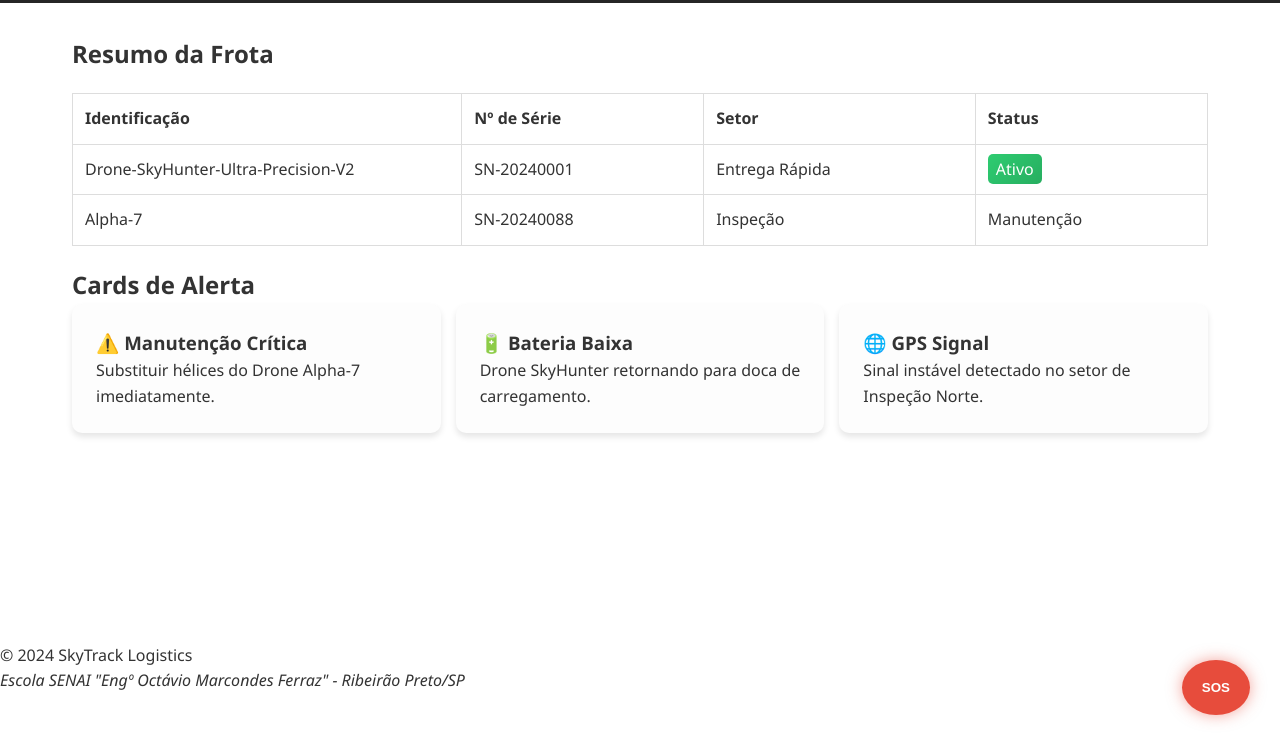
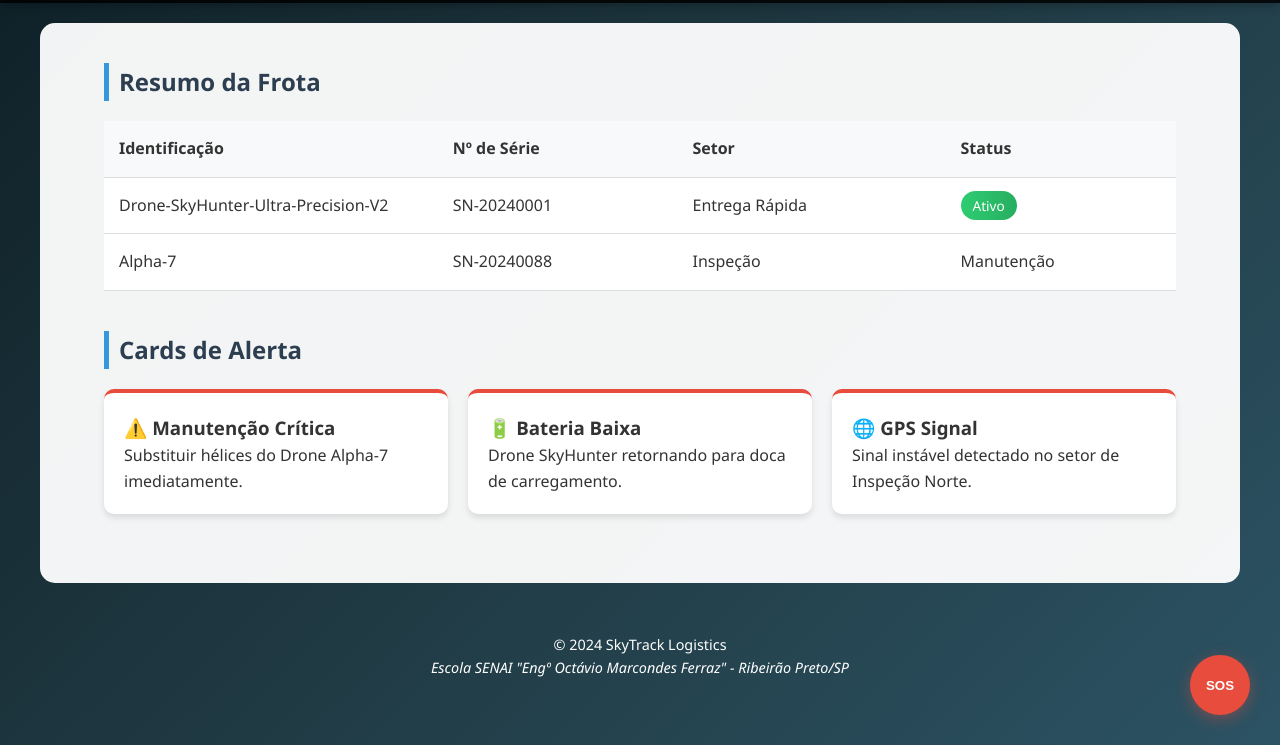
Before and after one commit to lorena-lodi/skytrack-logistics., a plain HTML site: page index.html in a window 1280 px wide. Shown: the part 55-800 px from the top of the page. Drawn offline with Linux system fonts and the light colour scheme.

Commit message:
Estilização final com gradiente

```diff
--- a/css/style.css
+++ b/css/style.css
@@ -1,4 +1,4 @@
-/* PARTE 4: O RESET */
+/* 1. RESET E CONFIGURAÇÕES BÁSICAS */
 * {
     box-sizing: border-box;
     margin: 0;
@@ -6,49 +6,64 @@
 }
 
 body {
-    font-family: 'Segoe UI', Tahoma, Geneva, Verdana, sans-serif;
-    background: url('../img/background.jpg') no-repeat center center fixed;
-    background-size: cover;
+    font-family: 'Segoe UI', Roboto, Helvetica, Arial, sans-serif;
+    /* Fundo em gradiente tecnológico caso não tenha imagem */
+    background: linear-gradient(135deg, #0f2027, #203a43, #2c5364);
+    background-attachment: fixed;
     color: #333;
     line-height: 1.6;
 }
 
-/* HEADER E NAV (FLEXBOX) */
+/* 2. HEADER E NAVEGAÇÃO (FLEXBOX) */
 header {
     background: rgba(0, 0, 0, 0.85);
     color: white;
-    padding: 1rem 2rem;
+    padding: 1rem 5%;
     display: flex;
     justify-content: space-between;
     align-items: center;
+    box-shadow: 0 2px 10px rgba(0,0,0,0.3);
 }
 
 nav ul {
     display: flex;
-    gap: 20px;
+    gap: 25px;
     list-style: none;
 }
 
 nav a {
     color: white;
     text-decoration: none;
-    font-weight: bold;
+    font-weight: 500;
+    transition: 0.3s;
 }
 
-/* LAYOUT PRINCIPAL */
-main {
-    padding: 2rem;
-    max-width: 1200px;
-    margin: auto;
-    background: rgba(255, 255, 255, 0.9);
-    min-height: 80vh;
+nav a:hover {
+    color: #3498db;
 }
 
-/* TABELA */
+/* 3. CONTEÚDO PRINCIPAL */
+main {
+    padding: 40px 5%;
+    max-width: 1200px;
+    margin: 20px auto;
+    background: rgba(255, 255, 255, 0.95);
+    border-radius: 15px;
+    min-height: 70vh;
+}
+
+h2 {
+    margin-bottom: 20px;
+    color: #2c3e50;
+    border-left: 5px solid #3498db;
+    padding-left: 10px;
+}
+
+/* 4. TABELAS (RESPONSIVO) */
 .table-container {
     width: 100%;
-    overflow-x: auto;
-    margin: 20px 0;
+    overflow-x: auto; /* Permite scroll no celular */
+    margin-bottom: 40px;
 }
 
 table {
@@ -58,50 +73,55 @@ table {
 }
 
 th, td {
-    border: 1px solid #ddd;
-    padding: 12px;
+    padding: 15px;
     text-align: left;
+    border-bottom: 1px solid #ddd;
 }
 
-/* TRUNCAMENTO (A TRÍADE) */
+th {
+    background-color: #f8f9fa;
+}
+
+/* TRUNCAMENTO (TRÍADE) */
 .truncate {
-    max-width: 200px;
+    max-width: 180px;
     white-space: nowrap;
     overflow: hidden;
     text-overflow: ellipsis;
 }
 
-/* ALERTAS (GRID COM FLEXBOX) */
+/* 5. CARDS DE ALERTA (FLEXBOX + GRID) */
 .grid-alerts {
     display: flex;
     flex-wrap: wrap;
-    gap: 15px;
+    gap: 20px;
 }
 
 .card {
     flex: 1 1 300px;
-    background: #fdfdfd;
-    padding: 1.5rem;
+    background: white;
+    padding: 20px;
     border-radius: 10px;
     box-shadow: 0 4px 6px rgba(0,0,0,0.1);
-    transition: all 0.3s ease;
+    border-top: 4px solid #e74c3c;
+    transition: transform 0.3s, box-shadow 0.3s;
 }
 
 .card:hover {
-    opacity: 0.85;
+    transform: translateY(-5px);
     box-shadow: 0 10px 20px rgba(0,0,0,0.2);
-    transform: translateY(-3px);
+    opacity: 0.9;
 }
 
-/* STATUS CLASSES */
+/* 6. STATUS E BOTÕES */
 .status-online {
-    background: linear-gradient(135deg, #2ecc71, #27ae60);
+    background: linear-gradient(to right, #2ecc71, #27ae60);
     color: white;
-    padding: 4px 8px;
-    border-radius: 5px;
+    padding: 5px 12px;
+    border-radius: 20px;
+    font-size: 0.85rem;
 }
 
-/* BOTÃO FIXO SOS */
 .btn-sos {
     position: fixed;
     bottom: 30px;
@@ -110,44 +130,62 @@ th, td {
     background: #e74c3c;
     color: white;
     border: none;
-    padding: 20px;
+    width: 60px;
+    height: 60px;
     border-radius: 50%;
     font-weight: bold;
     cursor: pointer;
-    box-shadow: 0 0 15px rgba(231, 76, 60, 0.5);
+    box-shadow: 0 4px 15px rgba(231, 76, 60, 0.4);
 }
 
-/* FORMULÁRIO */
+/* 7. FORMULÁRIO (CADASTRO.HTML) */
 .form-container form {
     display: flex;
     flex-direction: column;
-    max-width: 500px;
-    gap: 10px;
+    max-width: 600px;
+    gap: 15px;
 }
 
-input, select, .btn-enviar {
-    padding: 10px;
+input, select {
+    padding: 12px;
+    border: 1px solid #ccc;
     border-radius: 5px;
-    border: 1px solid #ccc;
+    font-size: 1rem;
 }
 
 .btn-enviar {
-    background: #3498db;
+    background: #2980b9;
     color: white;
+    padding: 15px;
     border: none;
+    border-radius: 5px;
     cursor: pointer;
     font-size: 1.1rem;
+    transition: 0.3s;
 }
 
-/* RESPONSIVIDADE */
+.btn-enviar:hover {
+    background: #3498db;
+}
+
+/* 8. FOOTER */
+footer {
+    text-align: center;
+    padding: 30px;
+    color: white;
+    font-size: 0.9rem;
+}
+
+/* 9. RESPONSIVIDADE (MOBILE FIRST) */
 @media (max-width: 768px) {
     header {
         flex-direction: column;
-        text-align: center;
+        gap: 15px;
     }
+
     nav ul {
         flex-direction: column;
-        margin-top: 15px;
+        text-align: center;
         gap: 10px;
     }
 }
```
